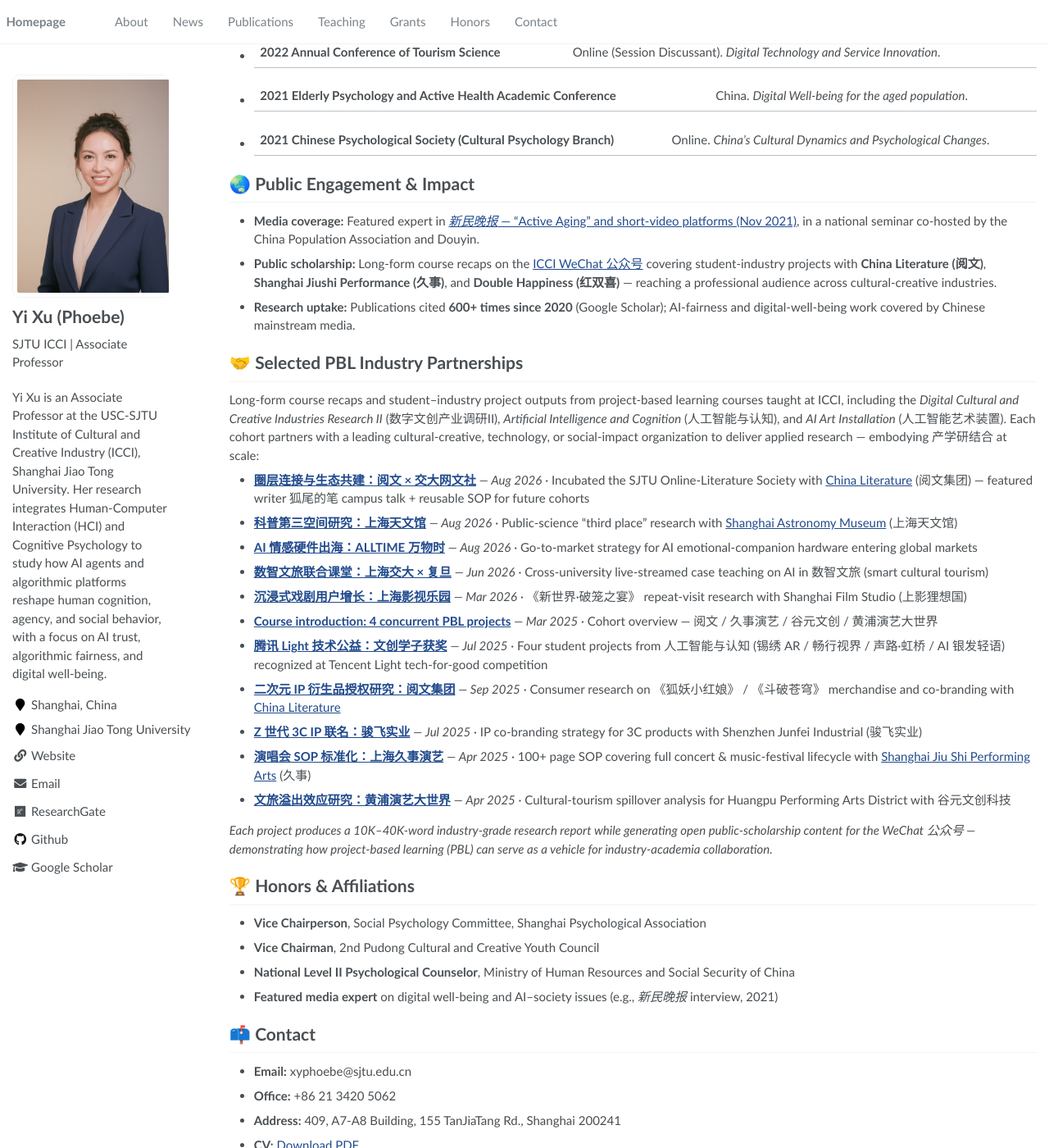
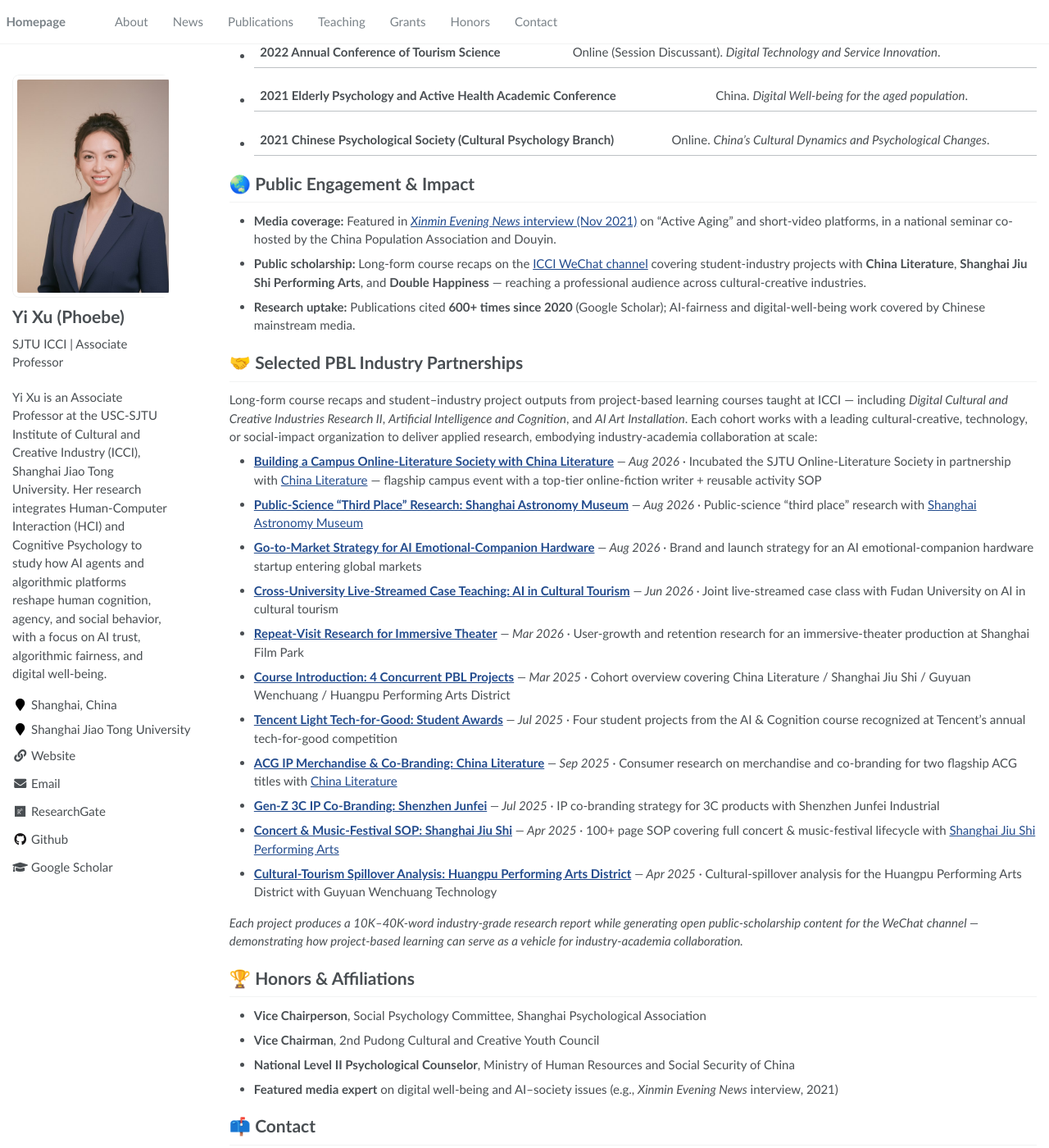
Before and after one commit to PhoebeYiXU/PhoebeYiXU.github.io, a Jekyll site: the page built from _pages/about.md, in a window 1280 px wide and 1400 px high, scrolled down 3572 px. Shown: the whole window at 82% size. Built offline with Jekyll 4.4.1, drawn with Linux system fonts in a browser that asks for light colours; some of the changed text lies outside the part shown.

Commit message:
Remove all Chinese from about.md (per international CV positioning)
- *新民晚报* → Xinmin Evening News (2 places: Public Engagement + Honors)
- (阅文集团) / (阅文) / (久事) / (红双喜) / (上海天文馆) / (上影狸想国) /
  (骏飞实业) and other Chinese company annotations removed
- Removed Chinese book/show/product titles (破笼之宴, 狐尾的笔,
  声路·虹桥, 易安检, etc.) from descriptions
- Translated all article titles to English (圈层连接 → Building a Campus...,
  数智文旅 → Cultural Tourism, etc.)
- 11 article bullets rewritten to use only English (with links still
  pointing to original WeChat URLs)
- Chinese course name annotations removed from PBL section intro
- Typo fixes: 'Older and Inclusively Smart' → 'Older Adults' Smart Home',
  'USD 15,000 (2017––2020)' → '(2017–2020)', 'Marie's* → 'Marie's',
  '(](files/...) → '(files/...)'
- Verified zero Chinese remaining in about.md, _config.yml, navigation.yml

```diff
--- a/_pages/about.md
+++ b/_pages/about.md
@@ -9,7 +9,7 @@
 ---
 
 {% if site.google_scholar_stats_use_cdn %}
-{% assign gsDataBaseUrl = "https://cdn.jsdelivr.net/gh/" | append: site.repository | append: "@" %}
+{% assign gsDataBaseUrl = "https://cdn.jsdelivr.com/gh/" | append: site.repository | append: "@" %}
 {% else %}
 {% assign gsDataBaseUrl = "https://raw.githubusercontent.com/" | append: site.repository | append: "/" %}
 {% endif %}
@@ -19,11 +19,11 @@
 
 I am an Associate Professor at the [USC-SJTU Institute of Cultural and Creative Industry](https://icci.sjtu.edu.cn/en/) (ICCI), Shanghai Jiao Tong University, where I direct research at the intersection of **Human-Computer Interaction (HCI)** and **Cognitive Psychology**.
 
-My work examines how AI agents and algorithmic platforms reshape human cognition, meta-cognition, and social behavior in high-stakes environments. Current focus areas include *Sense of Agency in human-AI collaboration*, *Algorithmic Fairness and Trust*, and *agent-augmented education* for cognitive growth and digital well-being (also labelled "agentic education" in industry discourse).
+My work examines how AI agents and algorithmic platforms reshape human cognition, meta-cognition, and social behavior in high-stakes environments. Current focus areas include ** Sense of Agency in human-AI collaboration**, **Algorithmic Fairness and Trust**, and **agent-augmented education** for cognitive growth and digital well-being (also labelled "agentic education" in industry discourse).
 
 I received my Ph.D. in Social Psychology from [the Chinese University of Hong Kong](https://www.cuhk.edu.hk/), M.A. in Developmental Psychology from [Columbia University](https://www.columbia.edu/), and B.S. in Electronics Engineering from [Fudan University](https://www.fudan.edu.cn/). Before academia, I worked as a Procurement Manager at General Electric (GE) China, managing complex industrial supply chains for Wind Energy (2003–2006).
 
-📧 **xyphoebe@sjtu.edu.cn** · ☎️ +86 21 3420 5062 (office) · 📍 409, A7-A8 Building, 155 TanJiaTang Rd., Shanghai 200241 · [📄 Download CV (PDF)](files/Yi_Xu_CV_2026.pdf)
+📧 **xyphoebe@sjtu.edu.cn.** · ☎️ +86 21 3420 5062 (office) · 📍 409, A7-A8 Building, 155 TanJiaTang Rd., Shanghai 200241 · [📄 Download CV (PDF)](files/Yi_Xu_CV_2026.pdf)
 
 # 🔥 News
 
@@ -32,7 +32,7 @@
 - *2025*: &nbsp;📄 "Riding the short video wave: Sense of agency in motion among young users on *Douyin*" published in ***New Media & Society*** [**SSCI Q1, IF 8.1**].
 - *2025*: &nbsp;🎉 Selected as PI for the **Tencent Social Value Open Research Plan**.
 - *2024.06*: &nbsp;🏆 Received the **HYBRID Top Paper Award** at the 2024 ICA Annual Meeting, Gold Coast, Australia (Human-Machine Communication Division).
-- *2024*: &nbsp;📄 Three papers on AI trust, fake news perception, and digital well-being published in *Asia Pacific Journal of Human Resources*, *Journalism Practice*, and *International Journal of Human-Computer Interaction*.
+- *2024*: &nbsp;📄 Three papers on AI trust, fake news perception, and digital well-being published in *Asia Pacific Journal of Human Resources*,*, *Journalism Practice*, and *International Journal of Human-Computer Interaction*.
 
 # 📝 Publications
 
@@ -76,7 +76,7 @@
 
 - **Xu, Y.\*, & Huang, Y. J. (2021).** "Chinese middle-aged and older Adults' Internet Use and Happiness: The Mediating Roles of Loneliness and Social Engagement." ***Journal of Applied Gerontology***, 40(12), 1846–1855.
 
-- **Xu, Y.\*, Wang, R., He, S., Veldre, A., & Andrews, S. (2020).** "Is it smart to read on your phone? The impact of reading format and culture on the continued influence of misinformation." ***Memory and Cognition***, 48, 1112–1127.
+- **Xu, Y.\*, Wang, R., He, S., Veldre, A., & Andrews, S. (2020).** "Is it smart to read on your phone? The impact of reading format and culture on the continued influence of misinformation."." *Memory and Cognition*, 48, 1112–1127.
 
 ## Culture Dynamics & Social Psychology
 
@@ -84,7 +84,7 @@
 
 - **Xu, Y., & Zhang, Y. (2023).** "Institutional trust and prosocial behavior in China: An experimental approach." ***The Journal of Social Psychology***, 163(1), 79–93.
 
-- **Xu, Y.\*, & Shen, R. (2022).** "Aesthetic evaluation of Chinese calligraphy: A cross-cultural comparative study." ***Current Psychology***, 44, 28163–28176.
+- **Xu, Y.\*, & Shen, R. (2022).** "Aesthetic evaluation of Chinese calligraphy: A Cross-cultural comparative study." ***Current Psychology***, 44, 28163–28176.
 
 - **Hamamura, T., & Xu, Y. (2015).** "Changes in Chinese culture as examined through changes in pronouns usage." ***Journal of Cross-Cultural Psychology***, 46, 930–941.
 
@@ -106,7 +106,7 @@
 
 - **AI: Its Nature and Future** — An interdisciplinary core course exploring the fundamentals of both Artificial and Natural Intelligence. It integrates computer science and psychology to examine the evolution of machine intelligence, cognitive foundations, multimodal systems, large language models, and the ethical, social, and philosophical boundaries of AI-driven technologies. The course balances technical depth with critical humanistic reflection, helping students develop well-rounded AI literacy.
 
-- **Digital Cultural and Creative Industries Research II** — A project-based learning (PBL) course focused on industry-oriented research in digital creative sectors, including AIGC (AI-Generated Content), virtual humans, immersive media, and digital entertainment. The curriculum emphasizes business model innovation, frontier technology application, and leadership skills required in AI-integrated creative industries. **Course outputs are publicly recapped on the [ICCI WeChat 公众号](https://mp.weixin.qq.com/) (e.g., industry field-visit reports with China Literature, Shanghai Jiushi Performance, and Double Happiness), reaching a broad professional audience and serving as a public-facing portfolio of the course.**
+- **Digital Cultural and Creative Industries Research II** — A project-based learning (PBL) course focused on industry-oriented research in digital creative sectors, including AIGC (AI-Generated Content), virtual humans, immersive media, and digital entertainment. The curriculum emphasizes business model innovation, frontier technology application, and leadership skills required in AI-integrated creative industries. **Course outputs are publicly recapped on the [ICCI WeChat channel](https://mp.weixin.qq.com/) (e.g., industry field-visit reports with China Literature, Shanghai Jiu Shi Performing Arts, and Double Happiness), reaching a broad professional audience and serving as a public-facing portfolio of the course.**
 
 # 💰 Research Grants (Selected)
 
@@ -142,34 +142,34 @@
 
 # 🌏 Public Engagement & Impact
 
-- **Media coverage:** Featured expert in [*新民晚报* — "Active Aging" and short-video platforms (Nov 2021)](https://wap.xinmin.cn/content/32062090.html), in a national seminar co-hosted by the China Population Association and Douyin.
-- **Public scholarship:** Long-form course recaps on the [ICCI WeChat 公众号](https://mp.weixin.qq.com/) covering student-industry projects with **China Literature (阅文)**, **Shanghai Jiushi Performance (久事)**, and **Double Happiness (红双喜)** — reaching a professional audience across cultural-creative industries.
+- **Media coverage:** Featured in [*Xinmin Evening News* interview (Nov 2021)](https://wap.xinmin.cn/content/32062090.html) on "Active Aging" and short-video platforms, in a national seminar co-hosted by the China Population Association and Douyin.
+- **Public scholarship:** Long-form course recaps on the [ICCI WeChat channel](https://mp.weixin.qq.com/) covering student-industry projects with **China Literature**, **Shanghai Jiu Shi Performing Arts**, and **Double Happiness** — reaching a professional audience across cultural-creative industries.
 - **Research uptake:** Publications cited **600+ times since 2020** (Google Scholar); AI-fairness and digital-well-being work covered by Chinese mainstream media.
 
 # 🤝 Selected PBL Industry Partnerships
 
-Long-form course recaps and student–industry project outputs from project-based learning courses taught at ICCI, including the *Digital Cultural and Creative Industries Research II* (数字文创产业调研II), *Artificial Intelligence and Cognition* (人工智能与认知), and *AI Art Installation* (人工智能艺术装置). Each cohort partners with a leading cultural-creative, technology, or social-impact organization to deliver applied research — embodying 产学研结合 at scale:
+Long-form course recaps and student–industry project outputs from project-based learning courses taught at ICCI — including *Digital Cultural and Creative Industries Research II*, *Artificial Intelligence and Cognition*, and *AI Art Installation*. Each cohort works with a leading cultural-creative, technology, or social-impact organization to deliver applied research, embodying industry-academia collaboration at scale:
 
-- **[圈层连接与生态共建：阅文 × 交大网文社](https://mp.weixin.qq.com/s/g8SlhzsjDIG1ocuWBnKU7Q)** *— Aug 2026* · Incubated the SJTU Online-Literature Society with [China Literature](https://www.yuewen.com/) (阅文集团) — featured writer 狐尾的笔 campus talk + reusable SOP for future cohorts
-- **[科普第三空间研究：上海天文馆](https://mp.weixin.qq.com/s/asAhGDCMCcij1bg8q4nzdQ)** *— Aug 2026* · Public-science "third place" research with [Shanghai Astronomy Museum](https://www.sstm.org.cn/) (上海天文馆)
-- **[AI 情感硬件出海：ALLTIME 万物时](https://mp.weixin.qq.com/s/5nxew4UakfOkDg2v4wyHMg)** *— Aug 2026* · Go-to-market strategy for AI emotional-companion hardware entering global markets
-- **[数智文旅联合课堂：上海交大 × 复旦](https://mp.weixin.qq.com/s/YdlnHNQ5Skl6YwxqQvytZw)** *— Jun 2026* · Cross-university live-streamed case teaching on AI in 数智文旅 (smart cultural tourism)
-- **[沉浸式戏剧用户增长：上海影视乐园](https://mp.weixin.qq.com/s/7XPAXre30iVF42LJn23LeQ)** *— Mar 2026* · 《新世界·破笼之宴》 repeat-visit research with Shanghai Film Studio (上影狸想国)
-- **[Course introduction: 4 concurrent PBL projects](https://mp.weixin.qq.com/s/_MF_rmOhfNQ3JFP9MBYn2w)** *— Mar 2025* · Cohort overview — 阅文 / 久事演艺 / 谷元文创 / 黄浦演艺大世界
-- **[腾讯 Light 技术公益：文创学子获奖](https://mp.weixin.qq.com/s/mEwTX_cuHFbBrBsaalf1aQ)** *— Jul 2025* · Four student projects from 人工智能与认知 (锡绣 AR / 畅行视界 / 声路·虹桥 / AI 银发轻语) recognized at Tencent Light tech-for-good competition
-- **[二次元 IP 衍生品授权研究：阅文集团](https://mp.weixin.qq.com/s/nSheiRtPeB45DeMP_hc40A)** *— Sep 2025* · Consumer research on 《狐妖小红娘》 / 《斗破苍穹》 merchandise and co-branding with [China Literature](https://www.yuewen.com/)
-- **[Z 世代 3C IP 联名：骏飞实业](https://mp.weixin.qq.com/s/bGj8StqRUOh-d39MeQkzLg)** *— Jul 2025* · IP co-branding strategy for 3C products with Shenzhen Junfei Industrial (骏飞实业)
-- **[演唱会 SOP 标准化：上海久事演艺](https://mp.weixin.qq.com/s/f_8oy7y0GNULU2__tiQ2Bg)** *— Apr 2025* · 100+ page SOP covering full concert & music-festival lifecycle with [Shanghai Jiu Shi Performing Arts](https://www.jiushi.com.cn/) (久事)
-- **[文旅溢出效应研究：黄浦演艺大世界](https://mp.weixin.qq.com/s/ewMs1sElixczn2eQjxQFBw)** *— Apr 2025* · Cultural-tourism spillover analysis for Huangpu Performing Arts District with 谷元文创科技
+- **[Building a Campus Online-Literature Society with China Literature](https://mp.weixin.qq.com/s/g8SlhzsjDIG1ocuWBnKU7Q)** *— Aug 2026* · Incubated the SJTU Online-Literature Society in partnership with [China Literature](https://www.yuewen.com/) — flagship campus event with a top-tier online-fiction writer + reusable activity SOP
+- **[Public-Science "Third Place" Research: Shanghai Astronomy Museum](https://mp.weixin.qq.com/s/asAhGDCMCcij1bg8q4nzdQ)** *— Aug 2026* · Public-science "third place" research with [Shanghai Astronomy Museum](https://www.sstm.org.cn/)
+- **[Go-to-Market Strategy for AI Emotional-Companion Hardware](https://mp.weixin.qq.com/s/5nxew4UakfOkDg2v4wyHMg)** *— Aug 2026* · Brand and launch strategy for an AI emotional-companion hardware startup entering global markets
+- **[Cross-University Live-Streamed Case Teaching: AI in Cultural Tourism](https://mp.weixin.qq.com/s/YdlnHNQ5Skl6YwxqQvytZw)** *— Jun 2026* · Joint live-streamed case class with Fudan University on AI in cultural tourism
+- **[Repeat-Visit Research for Immersive Theater](https://mp.weixin.qq.com/s/7XPAXre30iVF42LJn23LeQ)** *— Mar 2026* · User-growth and retention research for an immersive-theater production at Shanghai Film Park
+- **[Course Introduction: 4 Concurrent PBL Projects](https://mp.weixin.qq.com/s/_MF_rmOhfNQ3JFP9MBYn2w)** *— Mar 2025* · Cohort overview covering China Literature / Shanghai Jiu Shi / Guyuan Wenchuang / Huangpu Performing Arts District
+- **[Tencent Light Tech-for-Good: Student Awards](https://mp.weixin.qq.com/s/mEwTX_cuHFbBrBsaalf1aQ)** *— Jul 2025* · Four student projects from the AI & Cognition course recognized at Tencent's annual tech-for-good competition
+- **[ACG IP Merchandise & Co-Branding: China Literature](https://mp.weixin.qq.com/s/nSheiRtPeB45DeMP_hc40A)** *— Sep 2025* · Consumer research on merchandise and co-branding for two flagship ACG titles with [China Literature](https://www.yuewen.com/)
+- **[Gen-Z 3C IP Co-Branding: Shenzhen Junfei](https://mp.weixin.qq.com/s/bGj8StqRUOh-d39MeQkzLg)** *— Jul 2025* · IP co-branding strategy for 3C products with Shenzhen Junfei Industrial
+- **[Concert & Music-Festival SOP: Shanghai Jiu Shi](https://mp.weixin.qq.com/s/f_8oy7y0GNULU2__tiQ2Bg)** *— Apr 2025* · 100+ page SOP covering full concert & music-festival lifecycle with [Shanghai Jiu Shi Performing Arts](https://www.jiushi.com.cn/)
+- **[Cultural-Tourism Spillover Analysis: Huangpu Performing Arts District](https://mp.weixin.qq.com/s/ewMs1sElixczn2eQjxQFBw)** *— Apr 2025* · Cultural-spillover analysis for the Huangpu Performing Arts District with Guyuan Wenchuang Technology
 
-*Each project produces a 10K–40K-word industry-grade research report while generating open public-scholarship content for the WeChat 公众号 — demonstrating how project-based learning (PBL) can serve as a vehicle for industry-academia collaboration.*
+*Each project produces a 10K–40K-word industry-grade research report while generating open public-scholarship content for the WeChat channel — demonstrating how project-based learning can serve as a vehicle for industry-academia collaboration.*
 
 # 🏆 Honors & Affiliations
 
 - **Vice Chairperson**, Social Psychology Committee, Shanghai Psychological Association
 - **Vice Chairman**, 2nd Pudong Cultural and Creative Youth Council
 - **National Level II Psychological Counselor**, Ministry of Human Resources and Social Security of China
-- **Featured media expert** on digital well-being and AI–society issues (e.g., *新民晚报* interview, 2021)
+- **Featured media expert** on digital well-being and AI–society issues (e.g., *Xinmin Evening News* interview, 2021)
 
 # 📫 Contact
 
```
Also changed, not shown: other parts of _pages/about.md (+2 -2 lines), images/profile.original.png (added).
